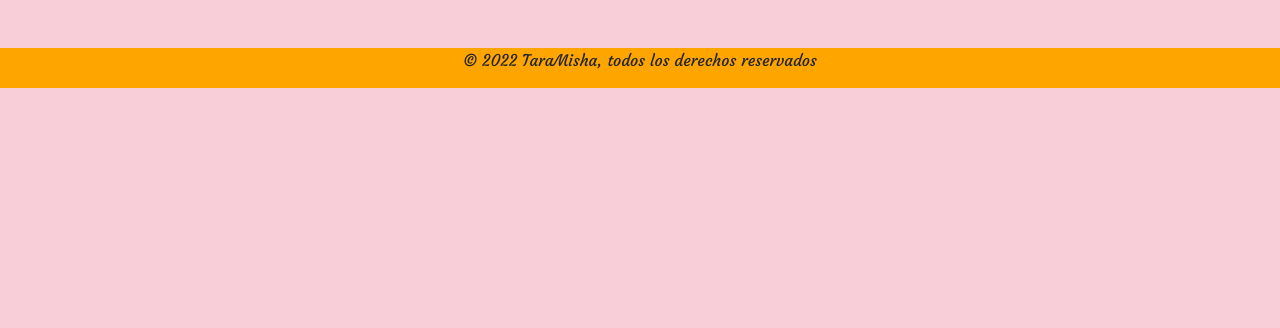
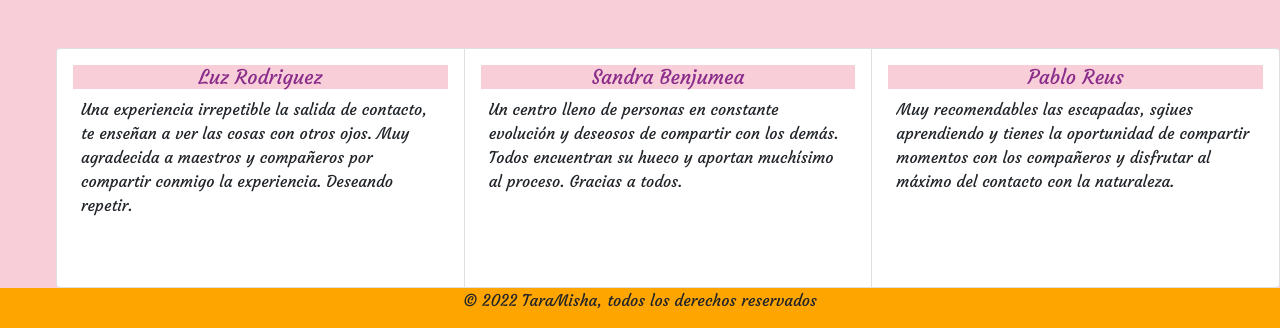
Before and after one commit to NatividadCriado/TaraMishaSass, a plain HTML site: page index.html in a window 1280 px wide. Shown: the part 697-1025 px from the top of the page. Before the commit the page ends 800 px from the top, so only its background shows below. Drawn offline with nearby package versions, Linux system fonts and the light colour scheme.

Commit message:
experiencias

```diff
--- a/index.html
+++ b/index.html
@@ -73,6 +73,32 @@
       </div>
     </div>
 
+    <div class="card-group">
+      <div class="card">
+        <div class="card-body" id="experiencias">
+          <h5 class="card-title">Luz Rodriguez</h5>
+          <p class="card-text">Una experiencia irrepetible la salida de contacto, te enseñan a ver
+            las cosas con otros ojos. Muy agradecida a maestros y compañeros por compartir conmigo
+            la experiencia. Deseando repetir.</p>
+        </div>
+      </div>
+      <div class="card">
+        <div class="card-body" id="experiencias">
+          <h5 class="card-title">Sandra Benjumea</h5>
+          <p class="card-text"> Un centro lleno de personas en constante evolución y deseosos de
+            compartir con los demás. Todos encuentran su hueco y aportan muchísimo al proceso. Gracias a todos.</p>
+        </div>
+      </div>
+      <div class="card">
+        <div class="card-body" id="experiencias">
+          <h5 class="card-title">Pablo Reus</h5>
+          <p class="card-text">Muy recomendables las escapadas, sgiues aprendiendo y tienes la oportunidad de compartir momentos con los compañeros
+            y disfrutar al máximo del contacto con la naturaleza.</p>
+        </div>
+      </div>
+    </div>
+
+
 
    <script src="https://cdn.jsdelivr.net/npm/@popperjs/core@2.10.2/dist/umd/popper.min.js"
                                 integrity="sha384-7+zCNj/IqJ95wo16oMtfsKbZ9ccEh31eOz1HGyDuCQ6wgnyJNSYdrPa03rtR1zdB"
--- a/style.scss
+++ b/style.scss
@@ -80,6 +80,9 @@ h1{
     margin-bottom: 5rem;
     margin-left: 3.5rem;
 }
+.card-text{
+    overflow: scroll;
+}
 form {
     fieldset{
         legend{
```
Also changed, not shown: _colores.scss (deleted), _variables.scss (line endings or trailing spaces), style.css, 1 other file.
